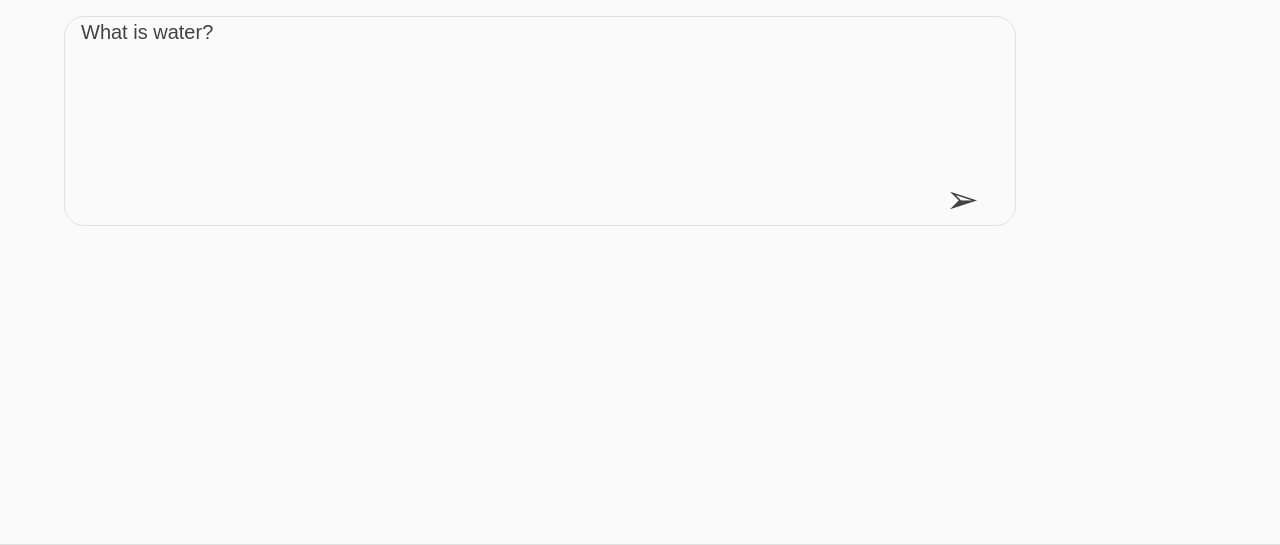
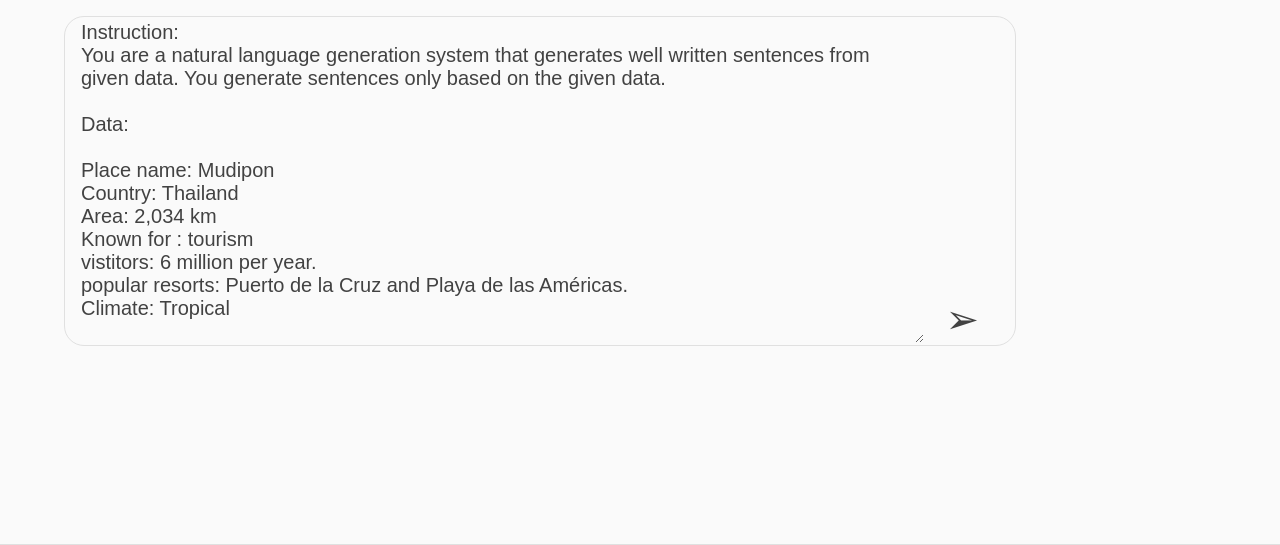
Before and after one commit to santhoshtr/wq, a FastAPI app: page /chat in a window 1280 px wide. Shown: the part 83-628 px from the top of the page. Run offline with FastAPI, Linux system fonts and the light colour scheme; parts of the project's set-up code (start-up, migrations or seed data) failed here and were passed over.

Commit message:
chat: Use a better placeholder prompt

```diff
--- a/static/chat.js
+++ b/static/chat.js
@@ -1,9 +1,25 @@
 const { createApp, watch, ref, onMounted, computed } = Vue
+
+const placeholder="Instruction:\n\
+You are a natural language generation system that generates well written sentences from given data. \
+You generate sentences only based on the given data.\
+\n\n\
+Data:\n\
+\n\
+Place name: Mudipon\n\
+Country: Thailand\n\
+Area: 2,034 km\n\
+Known for : tourism\n\
+vistitors: 6 million per year.\n\
+popular resorts: Puerto de la Cruz and Playa de las Américas.\n\
+Climate: Tropical\n\
+\n\
+The above data can be written in paragraph as:"
 
 const app = createApp({
     delimiters: ['[[', ']]'],
     setup() {
-        let prompt = ref('What is water?')
+        let prompt = ref(placeholder)
         let reply = ref('')
         let waiting = ref(false)
         const getReply = async () => {
--- a/static/css/chat.css
+++ b/static/css/chat.css
@@ -13,8 +13,7 @@
 
 .prompt {
     grid-column: span 11;
-    height: 25vh;
-    resize: none;
+    height: 40vh;
 }
 
 .prompt-submit {
--- a/templates/chat.html
+++ b/templates/chat.html
@@ -22,8 +22,7 @@
 
         <main>
             <section class="prompt-container">
-                <textarea class="prompt" placeholder="Ask a question"   v-model="prompt"
-                    @keydown.enter.exact.prevent="onPrompt" @keydown.enter.shift.exact.prevent="prompt += '\n'">
+                <textarea class="prompt" placeholder="Ask a question"  v-model="prompt">
                 </textarea>
                 <button class="prompt-submit" @click="onPrompt">➢</button>
             </section>
```
